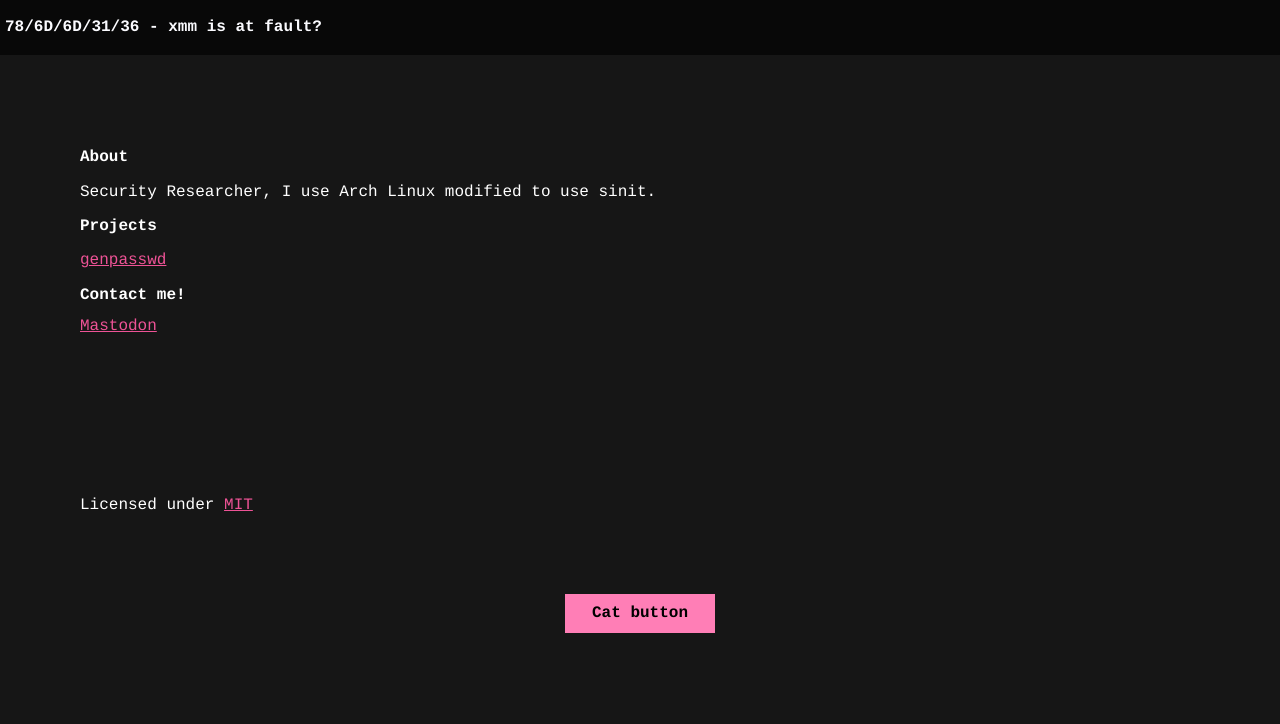
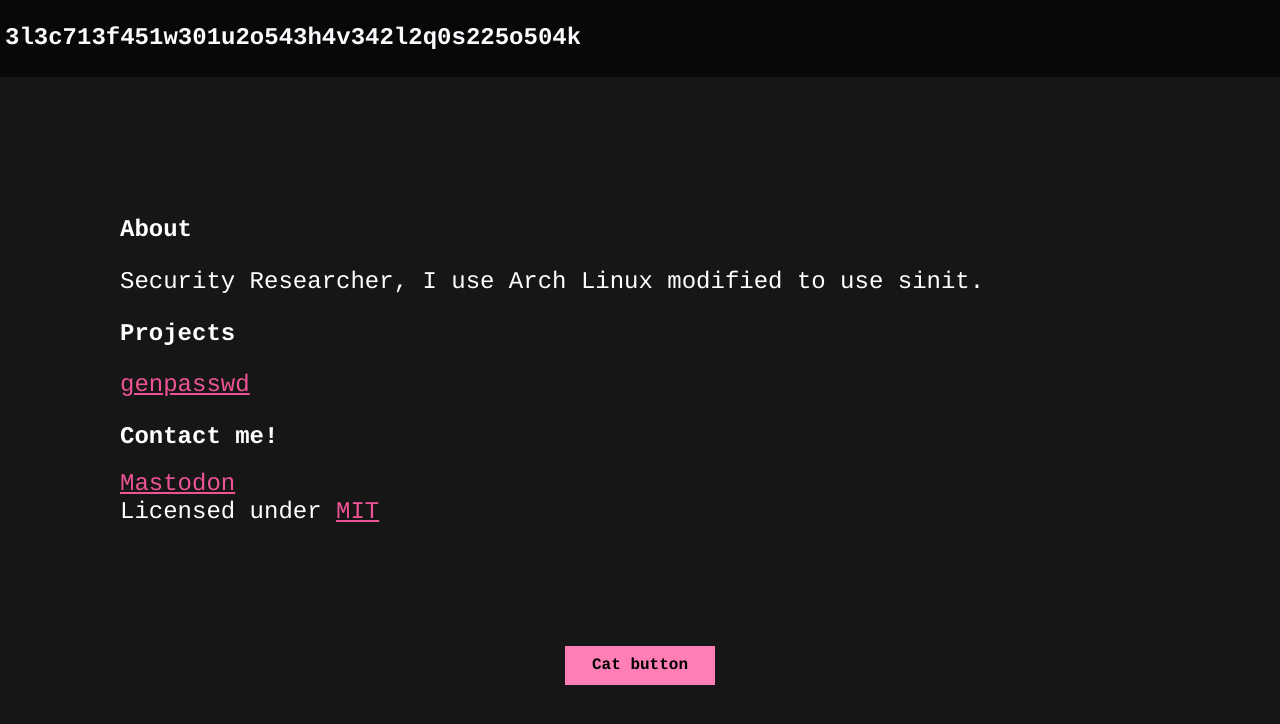
Before and after one commit to xmm16/website, a plain HTML site: page index.html in a window 1280 px wide. Drawn offline with Linux system fonts and the light colour scheme.

Commit message:
Size + RandomID implementation

```diff
--- a/index.html
+++ b/index.html
@@ -17,7 +17,7 @@
     <div id="wrapper">
       <header class="page-header">
         <nav aria-label="breadcrumb" id="breadcrumb">
-          <h2>78/6D/6D/31/36 - xmm is at fault?</h2>
+          <h2>o</h2>
         </nav>
       </header>
       <main class="page-body">
@@ -30,15 +30,15 @@
           </p>
           <h2>Contact me!</h2>
           <a rel="me" href="https://hachyderm.io/@xmm">Mastodon</a>
+          <footer class="page-footer">
+            Licensed under
+            <a
+              href="https://raw.githubusercontent.com/xmm16/portfolio/refs/heads/main/LICENSE"
+              >MIT</a
+            >
+          </footer>
         </div>
       </main>
-      <footer id="content" class="page-footer">
-        Licensed under
-        <a
-          href="https://raw.githubusercontent.com/xmm16/portfolio/refs/heads/main/LICENSE"
-          >MIT</a
-        >
-      </footer>
       <button id="catButton">Cat button</button>
       <div id="loading">Loading...</div>
       <img id="catImage" alt="Cat" />
@@ -77,6 +77,23 @@
             }, 2000);
           }
         });
+
+      // Thanks random StackOverflow user
+      function dec2hex(dec) {
+        return dec.toString(36).padStart(2, "0");
+      }
+
+      // generateId :: Integer -> String
+      function generateId(len) {
+        var arr = new Uint8Array((len || 40) / 2);
+        window.crypto.getRandomValues(arr);
+        return Array.from(arr, dec2hex).join("");
+      }
+      document.body.innerHTML = document.body.innerHTML.replace(
+        /o/,
+        generateId(),
+      );
+      console.log("ID Generated:", generateId());
     </script>
   </body>
 </html>
--- a/style.css
+++ b/style.css
@@ -10,7 +10,7 @@
   shape-rendering: geometricPrecision;
   image-rendering: optimizeQuality;
   font-variant-ligatures: normal;
-  font-size: 16px;
+  font-size: 24px;
 }
 
 #content {
```
